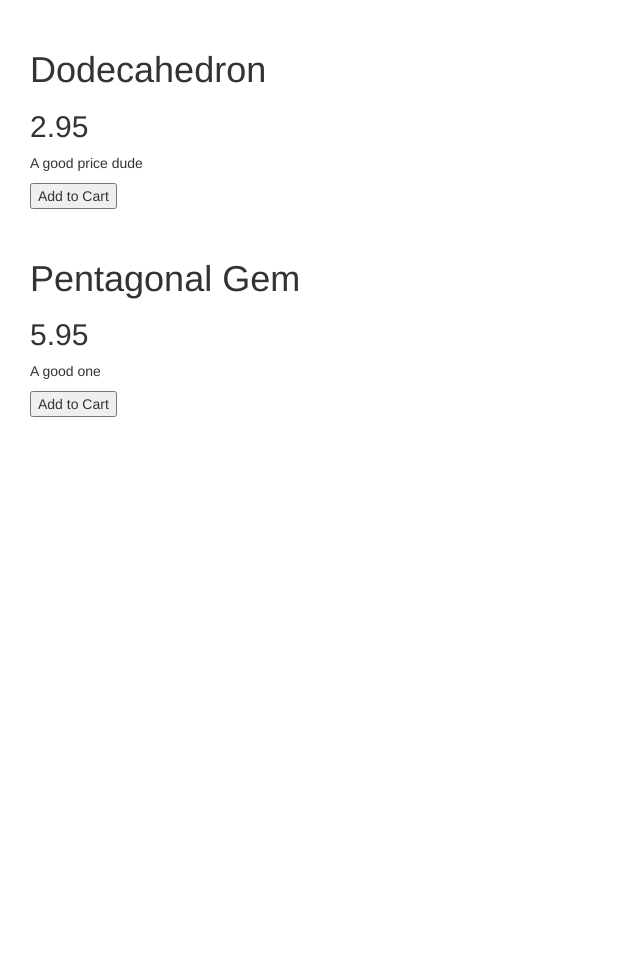
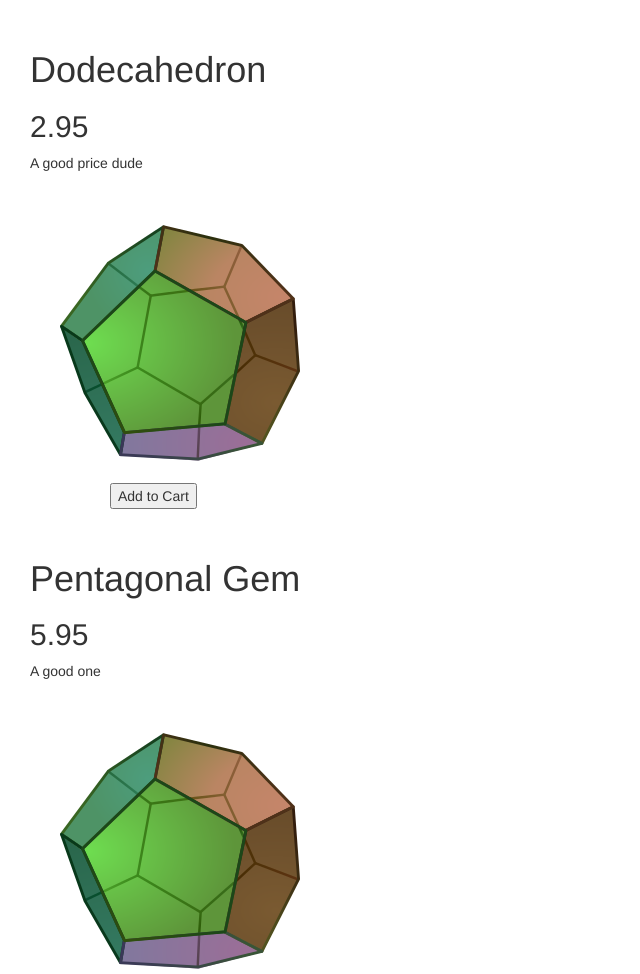
Before and after one commit to Furacin/AngularJS, a plain HTML site: page index.html in a window 1280 px wide. Shown: the top 974 px of the page, without its empty margins (0-640 px from the left). Before the commit the page ends 800 px from the top, so only its background shows below. Drawn offline with nearby package versions, Linux system fonts and the light colour scheme.

Commit message:
Añadida imagen en cada iteración

```diff
--- a/app.js
+++ b/app.js
@@ -9,12 +9,22 @@
         {
             name: 'Dodecahedron',
             price: 2.95,
-            description: 'A good price dude'
+            description: 'A good price dude',
+            images: [
+                {
+                    full: './img/Dodecahedron.svg.png'
+                }
+            ]
         },
         {
             name: 'Pentagonal Gem',
             price: 5.95,
-            description: 'A good one'
+            description: 'A good one',
+            images: [
+                {
+                    full: './img/Dodecahedron.svg.png'
+                }
+            ]
         }
     ];
 })();
--- a/index.html
+++ b/index.html
@@ -22,8 +22,22 @@
             <h1> {{product.name}} </h1>
             <h2> {{product.price}} </h2>
             <p> {{product.description}} </p>
+            <div>
+                <img ng-src="{{product.images[0].full}}" />
+            </div>
             <button> Add to Cart</button>
         </div>
+<!--
+        <ul class="list-group">
+            <li class="list-group-item" ng-repeat="product in store.products">
+                <h3>
+                    {{product.name}}
+                    <em class="pull-right">{{product.price | currency}}</em>
+                    <img ng-src="{{product.images[0].full}}" />
+                </h3>
+            </li>
+        </ul>
+-->
 
     </body>
 </html>
--- a/style.css
+++ b/style.css
@@ -3,3 +3,8 @@ div {
     margin-left: 30px;
 
 }
+
+button {
+    margin-left: 80px;
+    margin-top: 20px;
+}
```
Also changed, not shown: img/Dodecahedron.svg.png (added).
